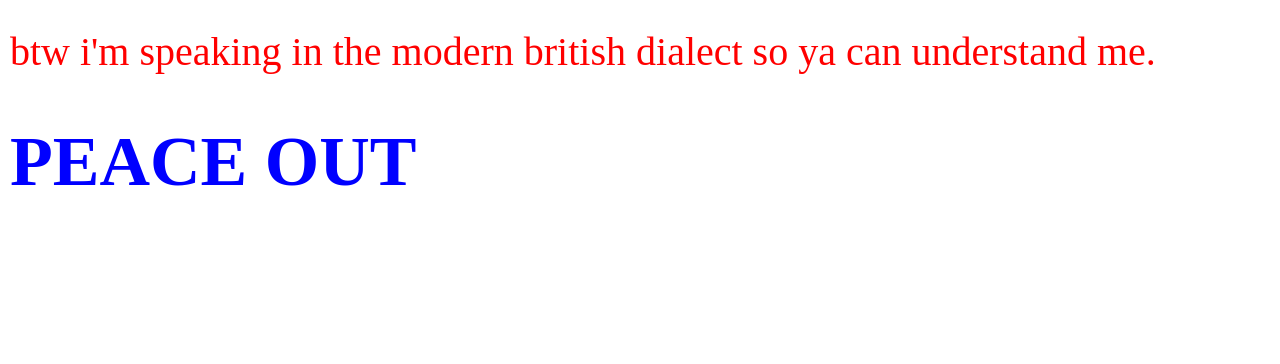
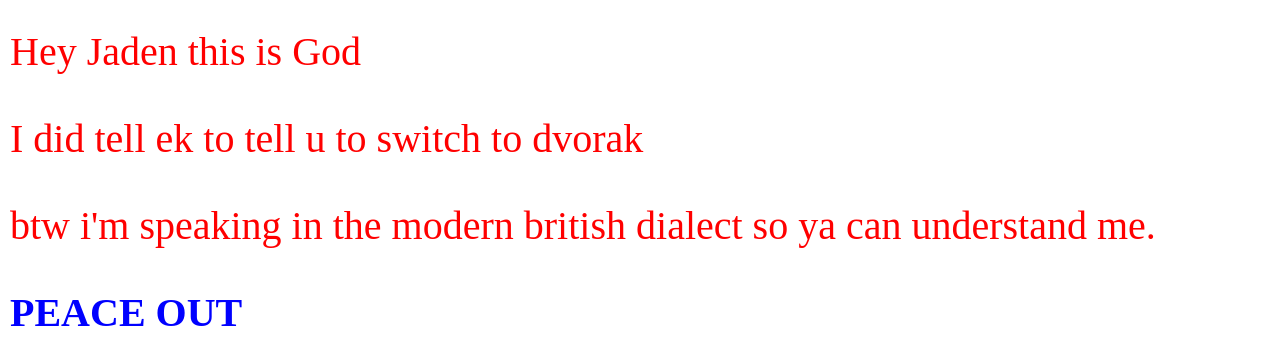
Before and after one commit to kepces/kepces.github.io, a plain HTML site: page index.html in a window 1280 px wide. Shown: the part 1516-1880 px from the top of the page. Before the commit the page ends 1765 px from the top, so only its background shows below. Drawn offline with Linux system fonts and the light colour scheme.

Commit message:
Update index.html

```diff
--- a/index.html
+++ b/index.html
@@ -3,10 +3,11 @@
     <head>
         <link rel="stylesheet" href="styles.css">
     </head>
+        <h1> "GOD.HTML" </h1>
         <img src="https://upload.wikimedia.org/wikipedia/commons/6/64/Creaci%C3%B3n_de_Ad%C3%A1n_%28Miguel_%C3%81ngel%29.jpg" width="720" height="1280">
         <p> Hey Jaden this is God </p>
         <p> I did tell ek to tell u to switch to dvorak </p>
         <p> btw i'm speaking in the modern british dialect so ya can understand me. </p>
-        <h1> PEACE OUT </h1>
+        <h2> PEACE OUT </h2>
     </body>
 </html>
```
